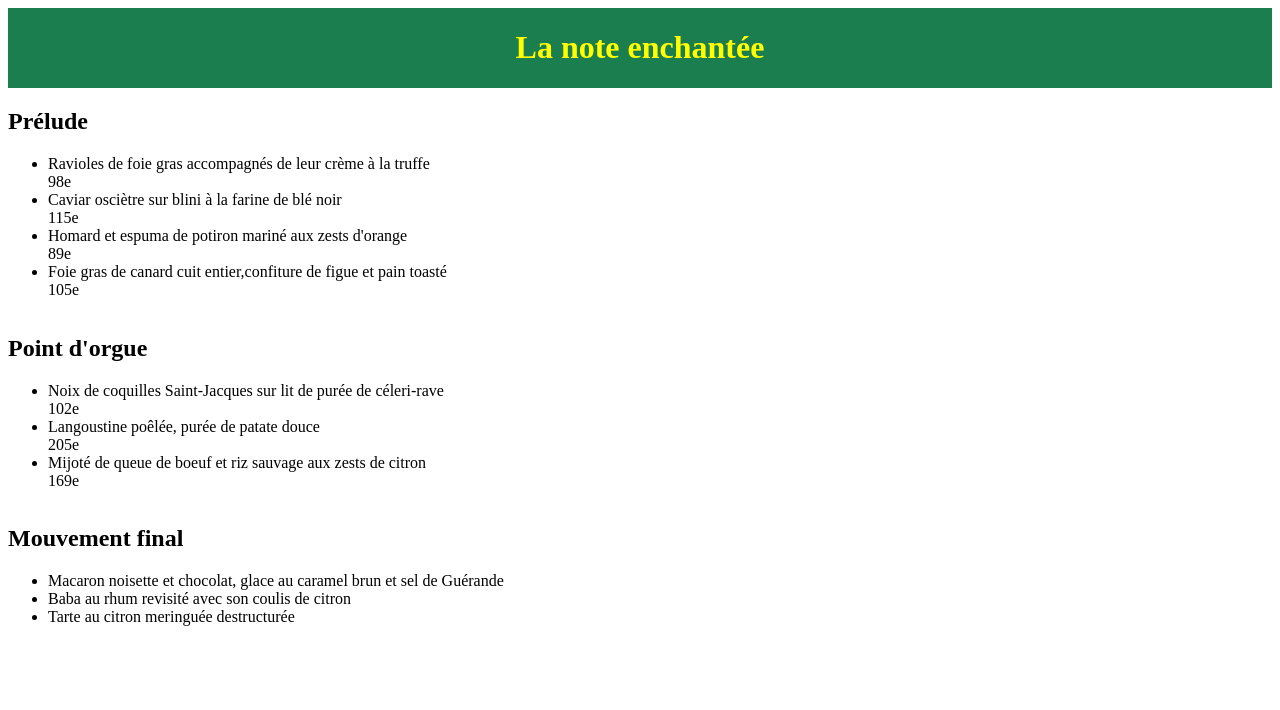
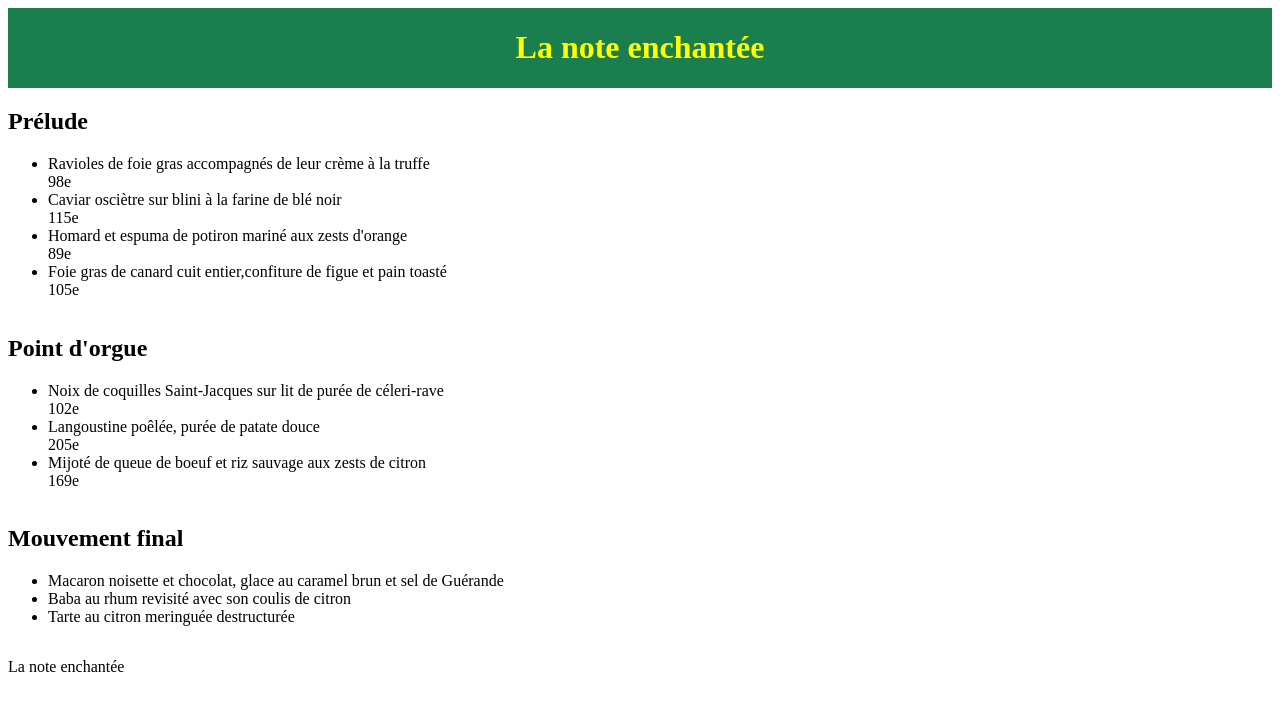
Before and after one commit to AssmaMarjane/P3_OCR, a plain HTML site: page Contenu/menurose.html in a window 1280 px wide. Drawn offline with Linux system fonts and the light colour scheme; files that its build step writes are made by us from their sources.

Commit message:
HTML: redaction contenu html et test synchro css

```diff
--- a/Contenu/menurose.html
+++ b/Contenu/menurose.html
@@ -60,12 +60,7 @@
             <li>Tarte au citron meringuée destructurée</li>
         </ul>
     </section>
-
-
-
-
-
-
-
-
+    <section>
+        <p>La note enchantée</p>
+    </section>
 </body>
```
Also changed, not shown: CSS/style.css (line endings or trailing spaces).
